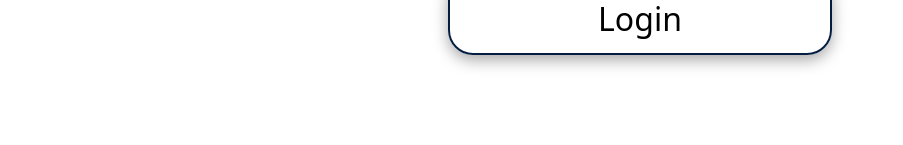
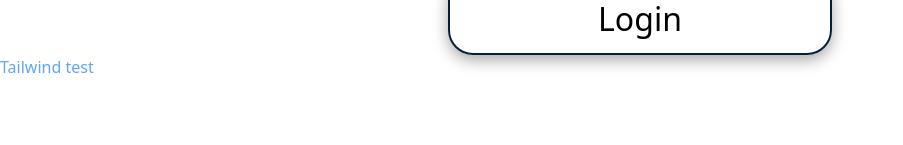
Before and after one commit to KarlJJonsson/glowing-spork, a React (Create React App) app: page / in a window 1280 px wide. Shown: the part 155-300 px from the top of the page, without its empty margins (0-903 px from the left). Built offline with nearby package versions, Linux system fonts and the light colour scheme.

Commit message:
est element

```diff
--- a/src/App.js
+++ b/src/App.js
@@ -15,6 +15,14 @@ export const App = () => {
     return(
       <div>
         <Signin auth={authorized} handleLogin={handleLogin}/>
+        <a
+          class="text-blue-400 hover:text-sky-700 text-bold"
+          href="https://www.youtube.com/watch?v=xvFZjo5PgG0"
+          target="_blank"
+          rel="noopener noreferrer"
+          >
+          Tailwind test
+        </a>
       </div>
     );
   }
```
Also changed, not shown: 1 other file (tests, documents, lock files or other folders).
